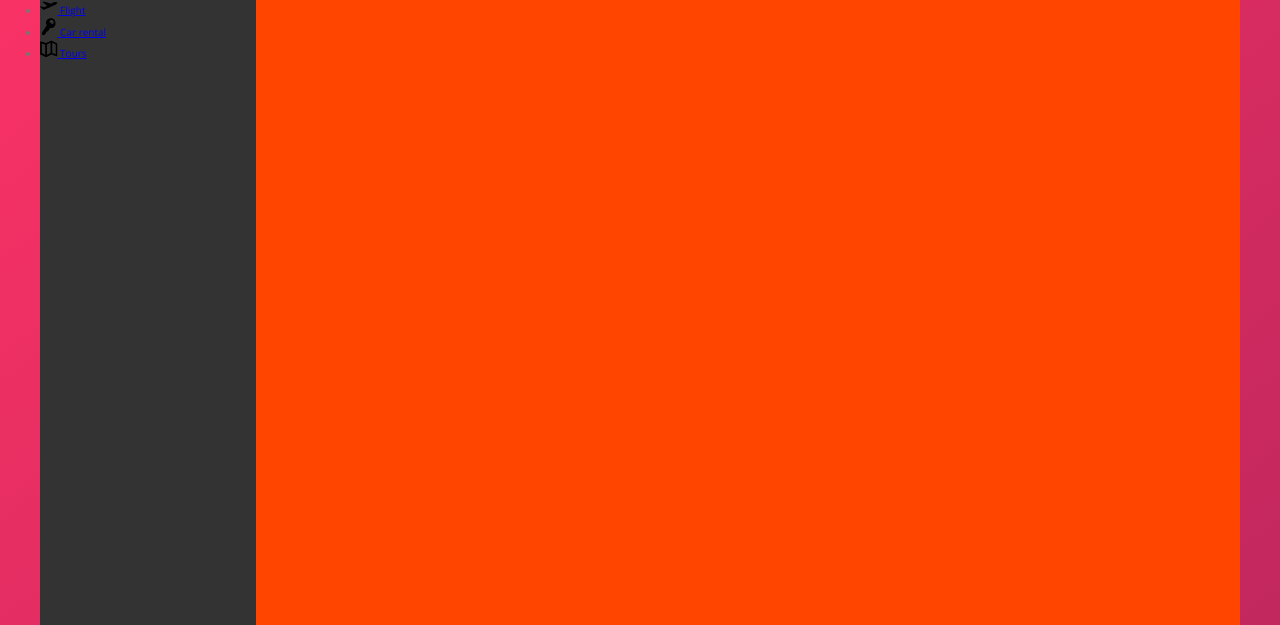
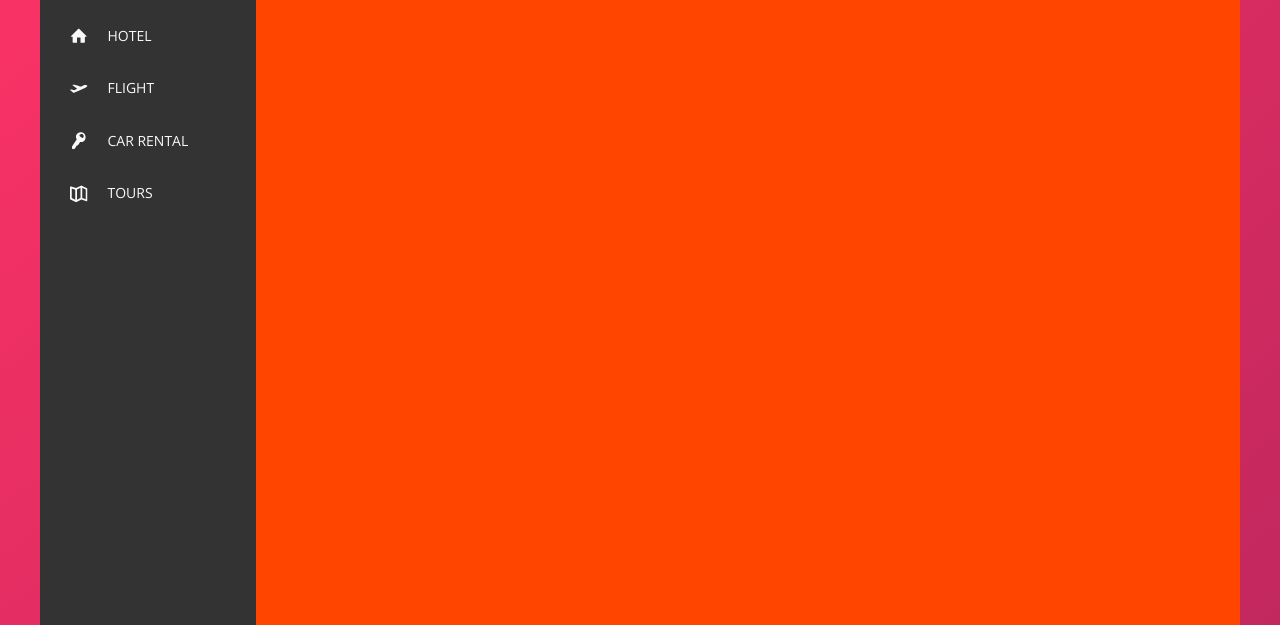
Before and after one commit to mostmojo/thronos, a website: page index.html in a window 1280 px wide. Shown: the part 175-800 px from the top of the page. Drawn offline with nearby package versions, Linux system fonts and the light colour scheme.

Commit message:
ul and li styling and layout

```diff
--- a/sass/_components.scss
+++ b/sass/_components.scss
@@ -129,16 +129,30 @@
 // Side navigation
 
 .side-nav {
+  font-size: 1.4rem;
+  list-style: none;
+  margin-top: 3.5rem;
+
   &__item {
+    //k
   }
 
-  &__link {
+  &__link:link,
+  &__link:visited {
+    color: var(--color-grey-light-1);
+    text-decoration: none;
+    text-transform: uppercase;
+    display: block;
+    padding: 1.5rem 3rem;
+    display: flex;
+    align-items: center;
   }
 
   &__icon {
     width: 1.75rem;
     height: 1.75rem;
-  }
+    margin-right: 2rem;
+    fill: currentColor;
   }
 
   // ************* //
@@ -150,3 +164,4 @@
     text-align: center;
     padding: 2.5rem;
   }
+}
```
Also changed, not shown: css/style.css. Lines whose indentation alone changed are shown as unchanged.
